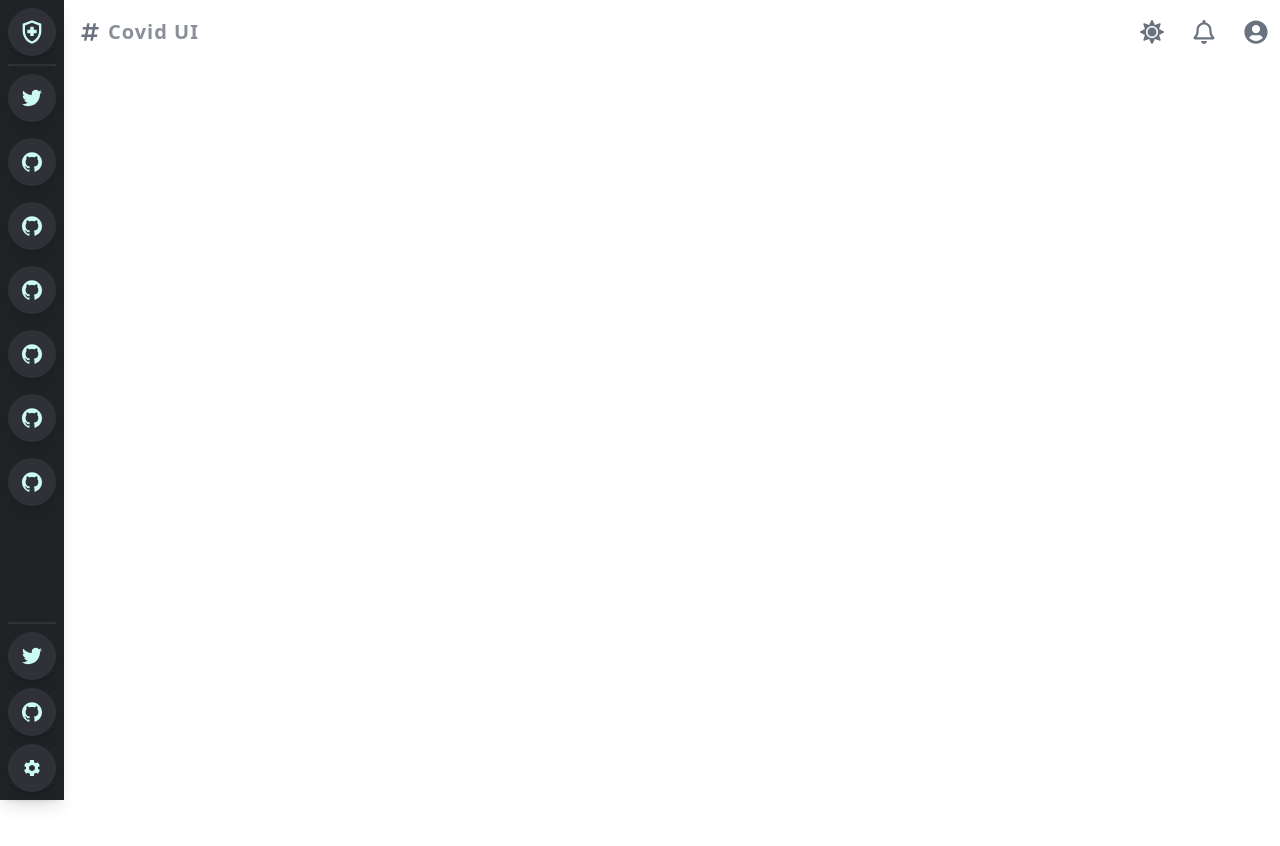
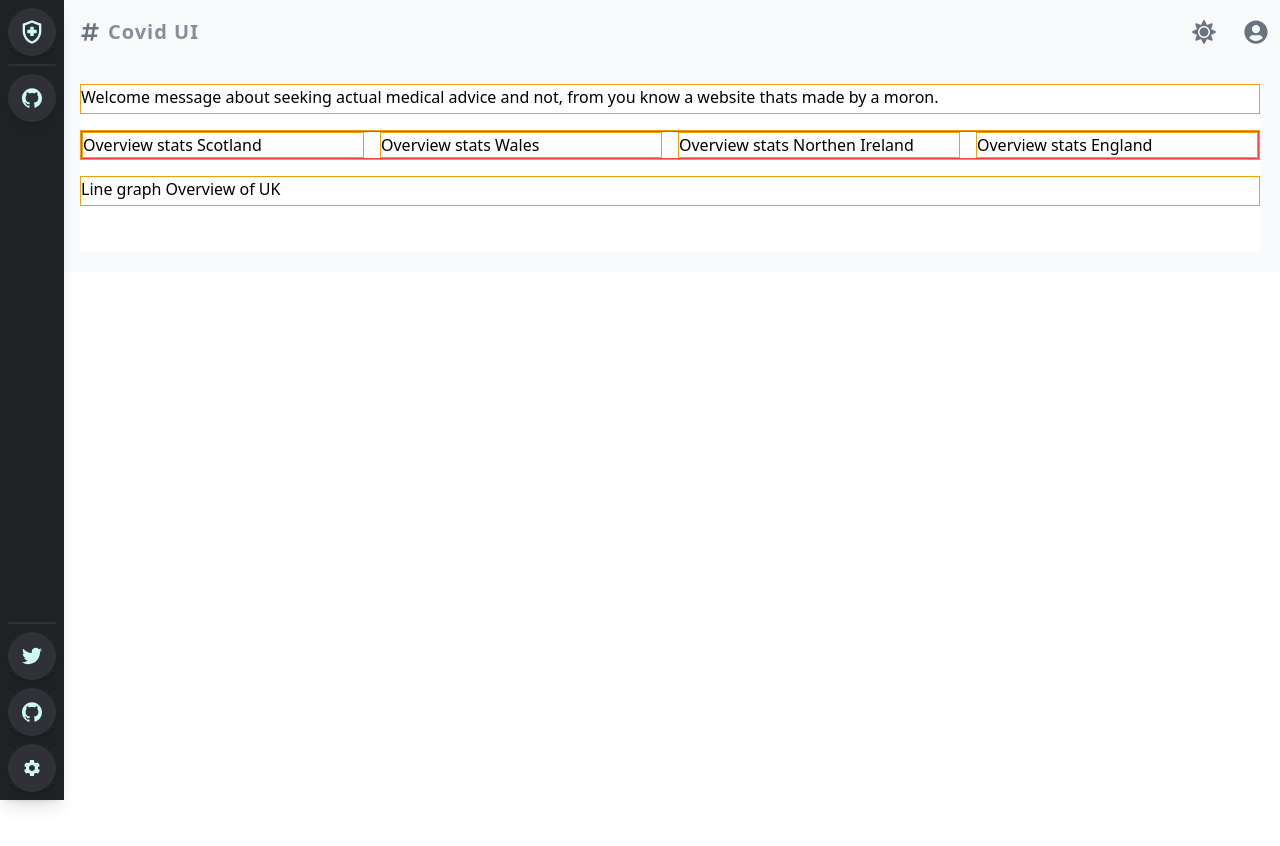
Before and after one commit to Lmnoppy/covid-stats-ui, a Next.js app: page / in a window 1280 px wide. Shown: the top 846 px of the page. After the commit the page ends 800 px from the top, so only its background shows below. Built offline with nearby package versions, Linux system fonts and the light colour scheme.

Commit message:
basic layout working

```diff
--- a/components/layout/Layout.js
+++ b/components/layout/Layout.js
@@ -2,10 +2,9 @@ import Head from 'next/head'
 import SideBar from './nav/sidebar/SideBar'
 import TopBar from './nav/topbar/topBar'
 
-const name = 'Gary'
-export const siteTitle = name + '\'s Micro Blog'
+export const siteTitle = "Covid UI"
 
-export default function Layout({ children, home }) {
+export default function Layout({ children }) {
     return (
         <div className="">
             <Head>
@@ -27,9 +26,9 @@ export default function Layout({ children, home }) {
                 <SideBar />
             </div>
             <div >
-                <TopBar />
+                <TopBar siteTitle={siteTitle} />
             </div>
-            <main className='content-container aspect-square'>
+            <main className='content-container'>
                 {children}
             </main>
 
--- a/components/layout/nav/sidebar/SideBar.js
+++ b/components/layout/nav/sidebar/SideBar.js
@@ -15,13 +15,7 @@ export default function SideBar() {
             </div>
 
             <Divider />
-            <SideBarIcon icon={<SiTwitter size="20" />} text={'💡 tooltip: Covid UI Twiter feed '} />
-            <SideBarIcon icon={<SiGithub size="20" />} text={'💡 tooltip: Covid UI Github'}/>
-            <SideBarIcon icon={<SiGithub size="20" />} text={'💡 tooltip: Covid UI Github'}/>
-            <SideBarIcon icon={<SiGithub size="20" />} text={'💡 tooltip: Covid UI Github'}/>
-            <SideBarIcon icon={<SiGithub size="20" />} text={'💡 tooltip: Covid UI Github'}/>
-            <SideBarIcon icon={<SiGithub size="20" />} text={'💡 tooltip: Covid UI Github'}/>
-            <SideBarIcon icon={<SiGithub size="20" />} text={'💡 tooltip: Covid UI Github'}/>
+            <SideBarIcon icon={<SiGithub size="20" />} text={'💡 tooltip: Covid Grid'}/>
 
             <div className={"absolute bottom-0 inset-x-0"}>
             <Divider />
--- a/components/layout/nav/topbar/topBar.js
+++ b/components/layout/nav/topbar/topBar.js
@@ -1,12 +1,11 @@
-import {FaHashtag, FaRegBell, FaUserCircle, FaMoon, FaSun} from 'react-icons/fa';
+import {FaHashtag, FaUserCircle, FaSun} from 'react-icons/fa';
 
-export default function TopBar() {
+export default function TopBar({ siteTitle }) {
     return (
         <div className='top-navigation'>
             <FaHashtag size='20' className='title-hashtag' />
-            <h5 className='title-text'>Covid UI</h5>
+            <h5 className='title-text'>{siteTitle}</h5>
             <FaSun size='24' className='top-navigation-icon' />
-            <FaRegBell size='24' className='top-navigation-icon' />
             <FaUserCircle size='24' className='top-navigation-icon' />
         </div>
     );
--- a/pages/index.js
+++ b/pages/index.js
@@ -4,10 +4,32 @@ import { getSortedPostsData } from '../lib/posts'
 
 export default function Home({ allPostsData }) {
   return (
-    <Layout home>
+    <Layout>
       <Head>
         <title>{siteTitle}</title>
       </Head>
+      <div className='content-divs'>
+
+        <div class="grid grid-rows-4 grid-flow-col gap-4">
+          <div className="border border-amber-500">Welcome message about seeking actual medical advice and not, from you know a website thats made by a moron. </div>
+          <div className="border border-amber-500">
+
+            <div className=" border border-red-500 grid grid-cols-4 gap-4">
+              <div className="border border-amber-500">Overview stats Scotland</div>
+              <div className="border border-amber-500">Overview stats Wales</div>
+              <div className="border border-amber-500">Overview stats Northen Ireland</div>
+              <div className="border border-amber-500">Overview stats England</div>
+            </div>
+
+          </div>
+          <div className="border border-amber-500">
+            Line graph Overview of UK
+          </div>
+        </div>
+
+
+      </div>
+
     </Layout>
   )
 }
--- a/styles/global.css
+++ b/styles/global.css
@@ -2,7 +2,16 @@
 @tailwind components;
 @tailwind utilities;
 
+*,
+*::before,
+*::after {
+  box-sizing: border-box;
+  margin: 0;
+  padding: 0;
+}
+
 @layer components {
+
     .sidebar-icon {
       @apply relative flex items-center justify-center
       h-12 w-12 mt-2 mb-2 mx-auto
@@ -21,14 +30,13 @@
     }
 
     .sidebar-hr {
-      @apply bg-gray-200 dark:bg-gray-800
-      border border-gray-800 rounded-full
+      @apply bg-gray-800 border border-gray-800 rounded-full
       mx-2;
     }
 
     .top-navigation {
       @apply flex flex-row items-center justify-evenly
-      bg-white bg-opacity-90
+      bg-gray-50
       w-full h-16
       m-0
       shadow-lg;
@@ -59,9 +67,13 @@
 
     .content-container {
       @apply flex flex-col
-      bg-white
       m-0
+      bg-gray-50
       h-full w-full
       overflow-hidden;
     }
+
+    .content-divs {
+      @apply ml-20 mr-5 mt-5 mb-5 bg-white;
+    }
 }
```
